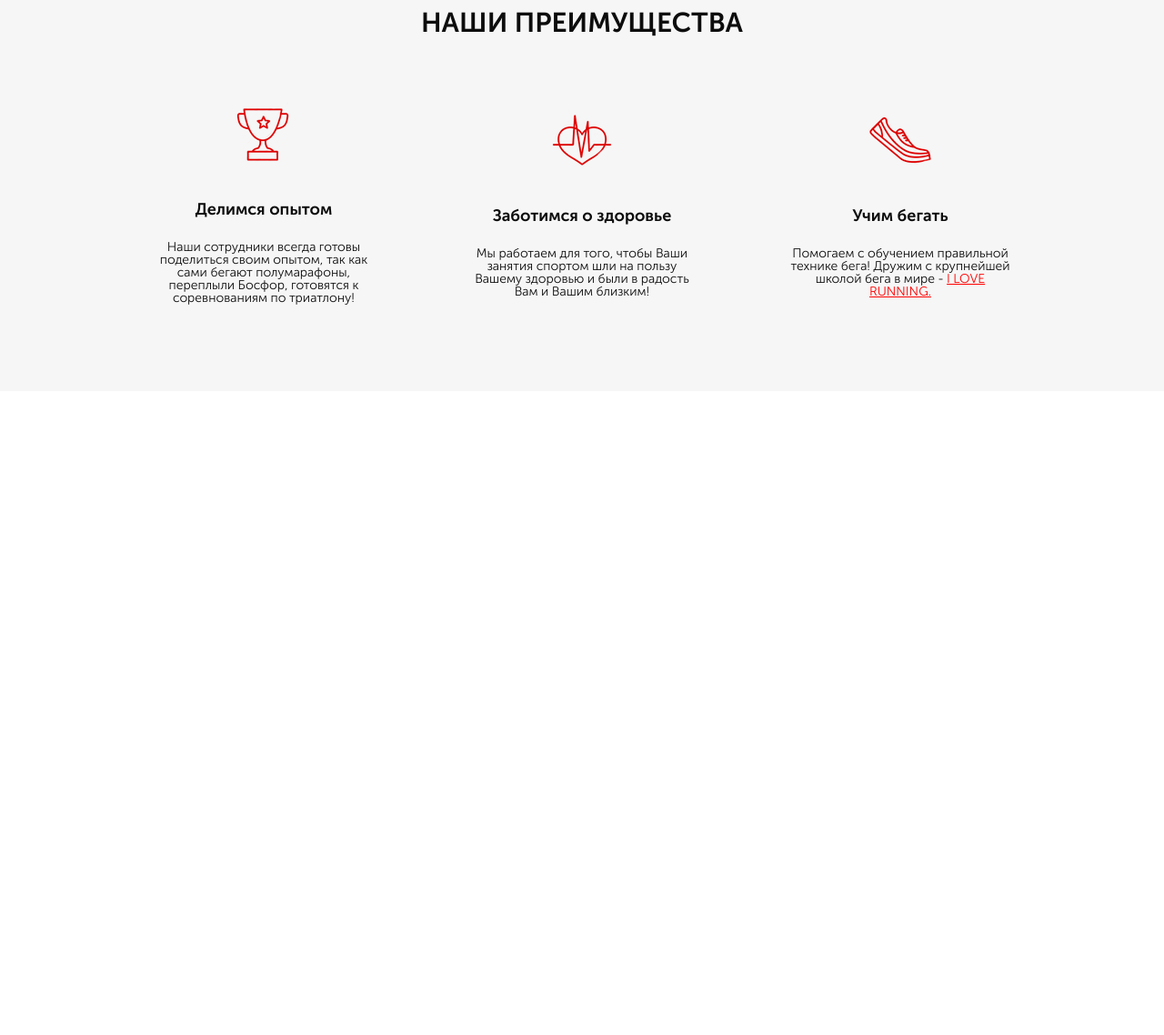
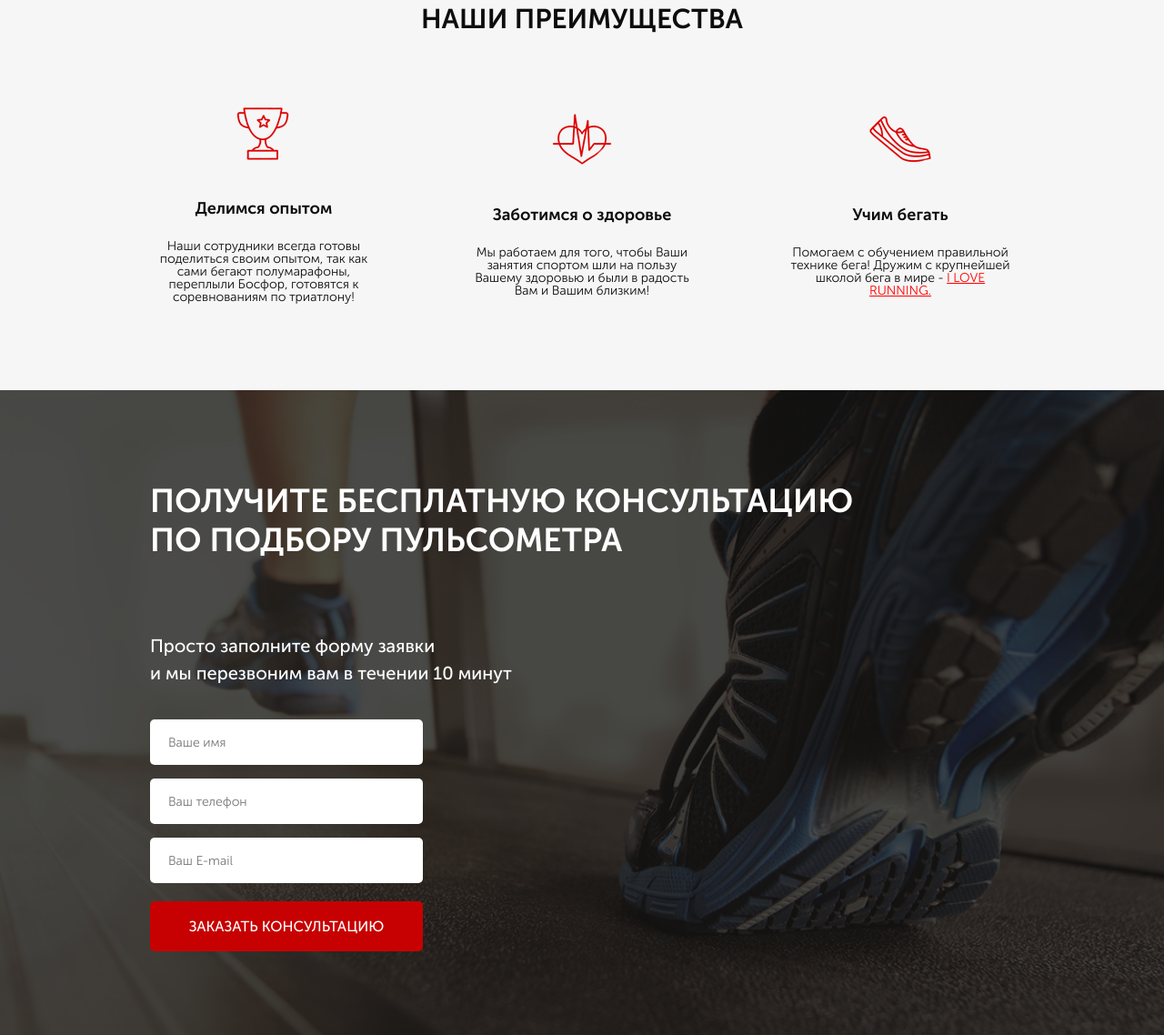
Before and after one commit to OleksandrKoval11/RunSmart, a website: page src/index.html in a window 1280 px wide. Shown: the part 759-1897 px from the top of the page at 91% size. Before the commit the page ends 1189 px from the top, so only its background shows below. Drawn offline with Linux system fonts and the light colour scheme.

Commit message:
did a 3rd sections on leason

```diff
--- a/src/index.html
+++ b/src/index.html
@@ -60,7 +60,7 @@
 
     <div class="advantage">
         <div class="container">
-            <div class="title">НАШИ ПРЕИМУЩЕСТВА</div>
+            <h2 class="title">НАШИ ПРЕИМУЩЕСТВА</h2>
             <div class="advantage__wrapper">
                 <div class="advantage__item">
                     <img src="icons/second_bg/cup.png" alt="cup" class="advantage_icon">
@@ -86,6 +86,24 @@
         </div>
     </div>
 
+    <div class="consultation">
+        <div class="container">
+            <h2 class="title title_left">
+                Получите бесплатную консультацию<br>
+                по подбору пульсометра
+            </h2>
+            <div class="consultation__descr">
+                Просто заполните форму заявки<br>
+                и мы перезвоним вам в течении 10 минут
+            </div>
+            <form class="feed-form" action="#">
+                <input name="name" required placeholder="Ваше имя" type="text">
+                <input name="phone" required placeholder="Ваш телефон" type="number">
+                <input name="email" required placeholder="Ваш E-mail" type="email">
 
+                <button class="button button_submit">заказать кОНСУЛЬТАЦИЮ</button>
+            </form>
+        </div>
+    </div>
 </body>
 </html>
--- a/src/sass/blocks/_buttons.sass
+++ b/src/sass/blocks/_buttons.sass
@@ -13,3 +13,8 @@
         width: 300px
         height: 50px
         font-size: 16px
+    &_submit
+        width: 100%
+        height: 55px
+        font-size: 16px
+        color: #fff
--- /dev/null
+++ b/src/sass/blocks/_consultation.sass
@@ -0,0 +1,10 @@
+.consultation
+    min-height: 680px
+    padding: 100px 0 92px 0
+    background: url('../../img/bg_consultation.png') center (center/cover) no-repeat
+    &__descr
+        margin-top: 80px
+        color: #ffffff
+        font-size: 20px
+        font-weight: 500
+        text-align: left
--- /dev/null
+++ b/src/sass/blocks/_forms.sass
@@ -0,0 +1,17 @@
+.feed-form
+    margin-top: 36px
+    display: flex
+    flex-direction: column
+    width: 300px
+    input
+        height: 50px
+        border-radius: 5px
+        background-color: #ffffff
+        margin-bottom: 15px
+        border: none
+        padding: 0 20px
+        color: #4b4b4b
+        font-size: 14px
+        font-weight: 300
+        &:nth-child(3)
+            margin-bottom: 20px
--- a/src/sass/blocks/_title.sass
+++ b/src/sass/blocks/_title.sass
@@ -3,3 +3,8 @@
     font-size: 30px
     font-weight: 700
     text-align: center
+    text-transform: uppercase
+    &_left
+        color: #ffffff
+        font-size: 36px
+        text-align: left
--- a/src/sass/style.sass
+++ b/src/sass/style.sass
@@ -13,3 +13,5 @@
 @import "blocks/_advantage"
 @import "blocks/_title"
 @import "base/_media"
+@import "blocks/_consultation"
+@import "blocks/_forms"
```
Also changed, not shown: src/css/style.min.css, src/img/bg_consultation.png (added).
